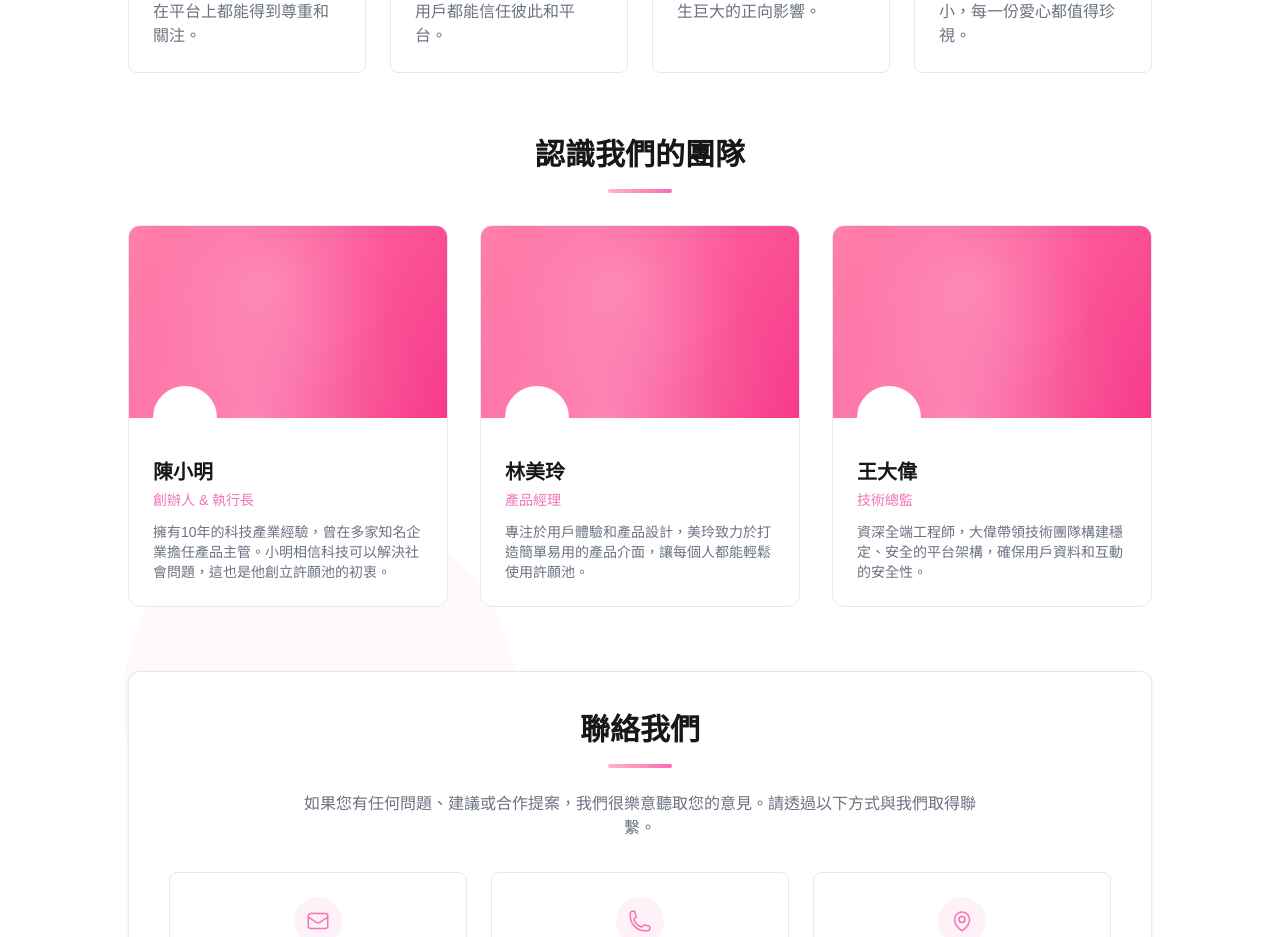
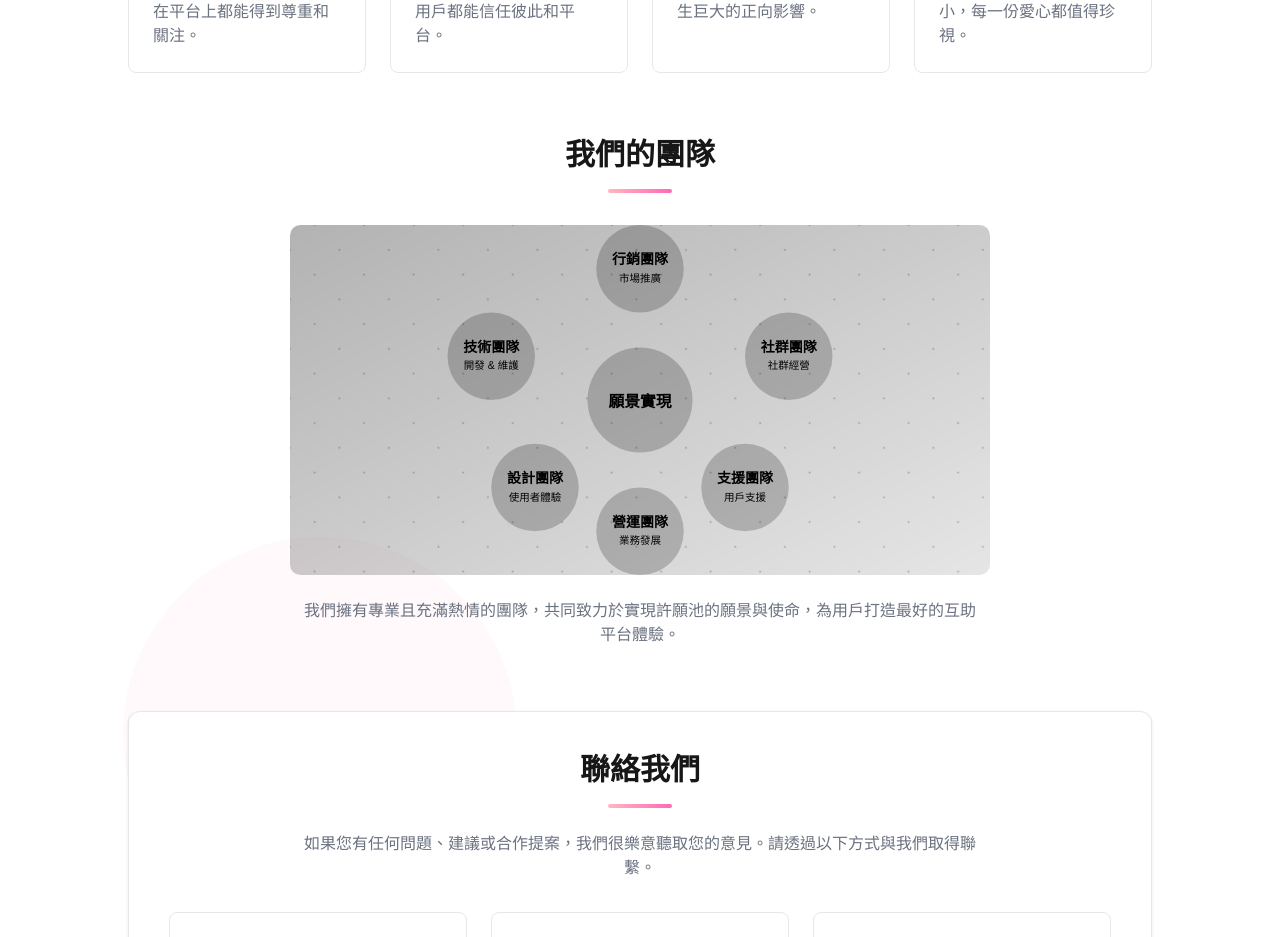
Before and after one commit to firstfu/wishing, a Next.js app: page /about in a window 1280 px wide. Shown: the part 880-1817 px from the top of the page. Built offline with nearby package versions, Linux system fonts and the light colour scheme.

Commit message:
更新「關於我們」頁面，調整內容與樣式，新增SVG圖形表示團隊結構，強調團隊專業性與願景，提升整體視覺效果與用戶體驗。

```diff
--- a/app/about/page.tsx
+++ b/app/about/page.tsx
@@ -22,14 +22,23 @@ export default function AboutPage() {
           <div className="text-center mb-12 animate-fade-in">
             <h1 className="text-3xl md:text-5xl font-bold mb-4">關於我們</h1>
             <div className="w-20 h-1 bg-gradient mx-auto rounded-full mb-6"></div>
-            <p className="text-lg text-muted-foreground max-w-2xl mx-auto">許願池是一個連接有需求和有能力的人的平台，我們致力於創造一個更加友善、互助的社群。</p>
+            <p className="text-lg text-muted-foreground max-w-2xl mx-auto">
+              許願池是一個連接有需求和有能力的人的平台，我們致力於創造一個更加友善、互助的社群。
+            </p>
           </div>
 
           {/* 使命和願景 */}
           <div className="grid grid-cols-1 md:grid-cols-2 gap-8 mb-16 animate-fade-in animation-delay-200">
             <div className="bg-card border border-border p-8 rounded-xl shadow-sm hover:shadow-md transition-shadow">
               <div className="w-12 h-12 bg-primary/10 rounded-lg flex items-center justify-center mb-6">
-                <svg xmlns="http://www.w3.org/2000/svg" fill="none" viewBox="0 0 24 24" strokeWidth={1.5} stroke="currentColor" className="w-6 h-6 text-primary">
+                <svg
+                  xmlns="http://www.w3.org/2000/svg"
+                  fill="none"
+                  viewBox="0 0 24 24"
+                  strokeWidth={1.5}
+                  stroke="currentColor"
+                  className="w-6 h-6 text-primary"
+                >
                   <path
                     strokeLinecap="round"
                     strokeLinejoin="round"
@@ -45,7 +54,14 @@ export default function AboutPage() {
 
             <div className="bg-card border border-border p-8 rounded-xl shadow-sm hover:shadow-md transition-shadow">
               <div className="w-12 h-12 bg-primary/10 rounded-lg flex items-center justify-center mb-6">
-                <svg xmlns="http://www.w3.org/2000/svg" fill="none" viewBox="0 0 24 24" strokeWidth={1.5} stroke="currentColor" className="w-6 h-6 text-primary">
+                <svg
+                  xmlns="http://www.w3.org/2000/svg"
+                  fill="none"
+                  viewBox="0 0 24 24"
+                  strokeWidth={1.5}
+                  stroke="currentColor"
+                  className="w-6 h-6 text-primary"
+                >
                   <path
                     strokeLinecap="round"
                     strokeLinejoin="round"
@@ -68,7 +84,14 @@ export default function AboutPage() {
             <div className="grid grid-cols-1 md:grid-cols-2 lg:grid-cols-4 gap-6">
               <div className="bg-background p-6 rounded-lg border border-border hover:border-primary transition-colors">
                 <div className="w-10 h-10 bg-primary/10 rounded-full flex items-center justify-center mb-4">
-                  <svg xmlns="http://www.w3.org/2000/svg" fill="none" viewBox="0 0 24 24" strokeWidth={1.5} stroke="currentColor" className="w-5 h-5 text-primary">
+                  <svg
+                    xmlns="http://www.w3.org/2000/svg"
+                    fill="none"
+                    viewBox="0 0 24 24"
+                    strokeWidth={1.5}
+                    stroke="currentColor"
+                    className="w-5 h-5 text-primary"
+                  >
                     <path
                       strokeLinecap="round"
                       strokeLinejoin="round"
@@ -82,7 +105,14 @@ export default function AboutPage() {
 
               <div className="bg-background p-6 rounded-lg border border-border hover:border-primary transition-colors">
                 <div className="w-10 h-10 bg-primary/10 rounded-full flex items-center justify-center mb-4">
-                  <svg xmlns="http://www.w3.org/2000/svg" fill="none" viewBox="0 0 24 24" strokeWidth={1.5} stroke="currentColor" className="w-5 h-5 text-primary">
+                  <svg
+                    xmlns="http://www.w3.org/2000/svg"
+                    fill="none"
+                    viewBox="0 0 24 24"
+                    strokeWidth={1.5}
+                    stroke="currentColor"
+                    className="w-5 h-5 text-primary"
+                  >
                     <path
                       strokeLinecap="round"
                       strokeLinejoin="round"
@@ -96,7 +126,14 @@ export default function AboutPage() {
 
               <div className="bg-background p-6 rounded-lg border border-border hover:border-primary transition-colors">
                 <div className="w-10 h-10 bg-primary/10 rounded-full flex items-center justify-center mb-4">
-                  <svg xmlns="http://www.w3.org/2000/svg" fill="none" viewBox="0 0 24 24" strokeWidth={1.5} stroke="currentColor" className="w-5 h-5 text-primary">
+                  <svg
+                    xmlns="http://www.w3.org/2000/svg"
+                    fill="none"
+                    viewBox="0 0 24 24"
+                    strokeWidth={1.5}
+                    stroke="currentColor"
+                    className="w-5 h-5 text-primary"
+                  >
                     <path
                       strokeLinecap="round"
                       strokeLinejoin="round"
@@ -110,7 +147,14 @@ export default function AboutPage() {
 
               <div className="bg-background p-6 rounded-lg border border-border hover:border-primary transition-colors">
                 <div className="w-10 h-10 bg-primary/10 rounded-full flex items-center justify-center mb-4">
-                  <svg xmlns="http://www.w3.org/2000/svg" fill="none" viewBox="0 0 24 24" strokeWidth={1.5} stroke="currentColor" className="w-5 h-5 text-primary">
+                  <svg
+                    xmlns="http://www.w3.org/2000/svg"
+                    fill="none"
+                    viewBox="0 0 24 24"
+                    strokeWidth={1.5}
+                    stroke="currentColor"
+                    className="w-5 h-5 text-primary"
+                  >
                     <path
                       strokeLinecap="round"
                       strokeLinejoin="round"
@@ -124,56 +168,122 @@ export default function AboutPage() {
             </div>
           </div>
 
-          {/* 團隊成員 */}
+          {/* 團隊成員 - 改為使用SVG圖 */}
           <div className="mb-16 animate-fade-in animation-delay-600">
-            <h2 className="text-2xl md:text-3xl font-bold mb-4 text-center">認識我們的團隊</h2>
+            <h2 className="text-2xl md:text-3xl font-bold mb-4 text-center">我們的團隊</h2>
             <div className="w-16 h-1 bg-gradient mx-auto rounded-full mb-8"></div>
-            <div className="grid grid-cols-1 md:grid-cols-2 lg:grid-cols-3 gap-8">
-              {/* 團隊成員1 */}
-              <div className="bg-card border border-border rounded-xl overflow-hidden group hover:shadow-md transition-all">
-                <div className="h-48 bg-gradient-banner relative overflow-hidden">
-                  <div className="absolute inset-0 bg-pattern-dots opacity-30"></div>
-                </div>
-                <div className="p-6 relative">
-                  <div className="w-16 h-16 rounded-full bg-card border-4 border-background absolute -top-8 left-6"></div>
-                  <div className="pt-4">
-                    <h3 className="text-xl font-semibold mb-1 group-hover:text-primary transition-colors">陳小明</h3>
-                    <p className="text-primary text-sm mb-3">創辦人 & 執行長</p>
-                    <p className="text-muted-foreground text-sm">擁有10年的科技產業經驗，曾在多家知名企業擔任產品主管。小明相信科技可以解決社會問題，這也是他創立許願池的初衷。</p>
-                  </div>
-                </div>
-              </div>
+            <div className="flex justify-center">
+              <svg xmlns="http://www.w3.org/2000/svg" viewBox="0 0 800 400" className="w-full max-w-3xl mx-auto" style={{ maxHeight: "350px" }}>
+                <defs>
+                  <linearGradient id="teamGradient" x1="0%" y1="0%" x2="100%" y2="100%">
+                    <stop offset="0%" stopColor="var(--color-primary)" stopOpacity="0.2" />
+                    <stop offset="100%" stopColor="var(--color-secondary)" stopOpacity="0.2" />
+                  </linearGradient>
+                  <linearGradient id="bgGradient" x1="0%" y1="0%" x2="100%" y2="100%">
+                    <stop offset="0%" stopColor="var(--color-muted)" stopOpacity="0.3" />
+                    <stop offset="100%" stopColor="var(--color-muted)" stopOpacity="0.1" />
+                  </linearGradient>
+                  <pattern id="teamPattern" width="40" height="40" patternUnits="userSpaceOnUse" patternTransform="rotate(45)">
+                    <circle cx="20" cy="20" r="1" fill="var(--color-primary)" fillOpacity="0.3" />
+                  </pattern>
+                </defs>
 
-              {/* 團隊成員2 */}
-              <div className="bg-card border border-border rounded-xl overflow-hidden group hover:shadow-md transition-all">
-                <div className="h-48 bg-gradient-banner relative overflow-hidden">
-                  <div className="absolute inset-0 bg-pattern-dots opacity-30"></div>
-                </div>
-                <div className="p-6 relative">
-                  <div className="w-16 h-16 rounded-full bg-card border-4 border-background absolute -top-8 left-6"></div>
-                  <div className="pt-4">
-                    <h3 className="text-xl font-semibold mb-1 group-hover:text-primary transition-colors">林美玲</h3>
-                    <p className="text-primary text-sm mb-3">產品經理</p>
-                    <p className="text-muted-foreground text-sm">專注於用戶體驗和產品設計，美玲致力於打造簡單易用的產品介面，讓每個人都能輕鬆使用許願池。</p>
-                  </div>
-                </div>
-              </div>
+                {/* 背景和裝飾元素 */}
+                <rect width="800" height="400" fill="url(#bgGradient)" rx="12" />
+                <rect width="800" height="400" fill="url(#teamPattern)" rx="12" />
 
-              {/* 團隊成員3 */}
-              <div className="bg-card border border-border rounded-xl overflow-hidden group hover:shadow-md transition-all">
-                <div className="h-48 bg-gradient-banner relative overflow-hidden">
-                  <div className="absolute inset-0 bg-pattern-dots opacity-30"></div>
-                </div>
-                <div className="p-6 relative">
-                  <div className="w-16 h-16 rounded-full bg-card border-4 border-background absolute -top-8 left-6"></div>
-                  <div className="pt-4">
-                    <h3 className="text-xl font-semibold mb-1 group-hover:text-primary transition-colors">王大偉</h3>
-                    <p className="text-primary text-sm mb-3">技術總監</p>
-                    <p className="text-muted-foreground text-sm">資深全端工程師，大偉帶領技術團隊構建穩定、安全的平台架構，確保用戶資料和互動的安全性。</p>
-                  </div>
-                </div>
-              </div>
+                {/* 團隊圖形表示 */}
+                <g transform="translate(400, 200)">
+                  {/* 中心圓 */}
+                  <circle cx="0" cy="0" r="60" fill="url(#teamGradient)" stroke="var(--color-primary)" strokeWidth="2" />
+                  <text x="0" y="8" textAnchor="middle" fill="var(--color-foreground)" fontSize="18" fontWeight="600">
+                    願景實現
+                  </text>
+
+                  {/* 圍繞的六個圓 */}
+                  <g>
+                    {/* 技術團隊 */}
+                    <circle cx="-170" cy="-50" r="50" fill="url(#teamGradient)" stroke="var(--color-primary)" strokeWidth="2" />
+                    <text x="-170" y="-55" textAnchor="middle" fill="var(--color-foreground)" fontSize="16" fontWeight="600">
+                      技術團隊
+                    </text>
+                    <text x="-170" y="-35" textAnchor="middle" fill="var(--color-muted-foreground)" fontSize="12">
+                      開發 & 維護
+                    </text>
+                    <line x1="-110" y1="-30" x2="-30" y2="-10" stroke="var(--color-border)" strokeWidth="1" />
+                  </g>
+
+                  <g>
+                    {/* 設計團隊 */}
+                    <circle cx="-120" cy="100" r="50" fill="url(#teamGradient)" stroke="var(--color-primary)" strokeWidth="2" />
+                    <text x="-120" y="95" textAnchor="middle" fill="var(--color-foreground)" fontSize="16" fontWeight="600">
+                      設計團隊
+                    </text>
+                    <text x="-120" y="115" textAnchor="middle" fill="var(--color-muted-foreground)" fontSize="12">
+                      使用者體驗
+                    </text>
+                    <line x1="-80" y1="60" x2="-30" y2="20" stroke="var(--color-border)" strokeWidth="1" />
+                  </g>
+
+                  <g>
+                    {/* 社群團隊 */}
+                    <circle cx="170" cy="-50" r="50" fill="url(#teamGradient)" stroke="var(--color-primary)" strokeWidth="2" />
+                    <text x="170" y="-55" textAnchor="middle" fill="var(--color-foreground)" fontSize="16" fontWeight="600">
+                      社群團隊
+                    </text>
+                    <text x="170" y="-35" textAnchor="middle" fill="var(--color-muted-foreground)" fontSize="12">
+                      社群經營
+                    </text>
+                    <line x1="110" y1="-30" x2="30" y2="-10" stroke="var(--color-border)" strokeWidth="1" />
+                  </g>
+
+                  <g>
+                    {/* 支援團隊 */}
+                    <circle cx="120" cy="100" r="50" fill="url(#teamGradient)" stroke="var(--color-primary)" strokeWidth="2" />
+                    <text x="120" y="95" textAnchor="middle" fill="var(--color-foreground)" fontSize="16" fontWeight="600">
+                      支援團隊
+                    </text>
+                    <text x="120" y="115" textAnchor="middle" fill="var(--color-muted-foreground)" fontSize="12">
+                      用戶支援
+                    </text>
+                    <line x1="80" y1="60" x2="30" y2="20" stroke="var(--color-border)" strokeWidth="1" />
+                  </g>
+
+                  <g>
+                    {/* 行銷團隊 */}
+                    <circle cx="0" cy="-150" r="50" fill="url(#teamGradient)" stroke="var(--color-primary)" strokeWidth="2" />
+                    <text x="0" y="-155" textAnchor="middle" fill="var(--color-foreground)" fontSize="16" fontWeight="600">
+                      行銷團隊
+                    </text>
+                    <text x="0" y="-135" textAnchor="middle" fill="var(--color-muted-foreground)" fontSize="12">
+                      市場推廣
+                    </text>
+                    <line x1="0" y1="-100" x2="0" y2="-60" stroke="var(--color-border)" strokeWidth="1" />
+                  </g>
+
+                  <g>
+                    {/* 營運團隊 */}
+                    <circle cx="0" cy="150" r="50" fill="url(#teamGradient)" stroke="var(--color-primary)" strokeWidth="2" />
+                    <text x="0" y="145" textAnchor="middle" fill="var(--color-foreground)" fontSize="16" fontWeight="600">
+                      營運團隊
+                    </text>
+                    <text x="0" y="165" textAnchor="middle" fill="var(--color-muted-foreground)" fontSize="12">
+                      業務發展
+                    </text>
+                    <line x1="0" y1="100" x2="0" y2="60" stroke="var(--color-border)" strokeWidth="1" />
+                  </g>
+                </g>
+
+                {/* 小裝飾元素 */}
+                <circle cx="50" cy="50" r="30" fill="none" stroke="var(--color-primary)" strokeWidth="1" strokeOpacity="0.3" />
+                <circle cx="750" cy="350" r="30" fill="none" stroke="var(--color-primary)" strokeWidth="1" strokeOpacity="0.3" />
+                <circle cx="750" cy="50" r="20" fill="none" stroke="var(--color-secondary)" strokeWidth="1" strokeOpacity="0.3" />
+                <circle cx="50" cy="350" r="20" fill="none" stroke="var(--color-secondary)" strokeWidth="1" strokeOpacity="0.3" />
+              </svg>
             </div>
+            <p className="text-center text-muted-foreground mt-6 max-w-2xl mx-auto">
+              我們擁有專業且充滿熱情的團隊，共同致力於實現許願池的願景與使命，為用戶打造最好的互助平台體驗。
+            </p>
           </div>
 
           {/* 聯絡我們 */}
@@ -181,13 +291,22 @@ export default function AboutPage() {
             <div className="text-center mb-8">
               <h2 className="text-2xl md:text-3xl font-bold mb-4">聯絡我們</h2>
               <div className="w-16 h-1 bg-gradient mx-auto rounded-full mb-6"></div>
-              <p className="text-muted-foreground max-w-2xl mx-auto">如果您有任何問題、建議或合作提案，我們很樂意聽取您的意見。請透過以下方式與我們取得聯繫。</p>
+              <p className="text-muted-foreground max-w-2xl mx-auto">
+                如果您有任何問題、建議或合作提案，我們很樂意聽取您的意見。請透過以下方式與我們取得聯繫。
+              </p>
             </div>
 
             <div className="grid grid-cols-1 md:grid-cols-3 gap-6">
               <div className="p-6 rounded-lg bg-background border border-border hover:border-primary transition-colors flex flex-col items-center text-center">
                 <div className="w-12 h-12 bg-primary/10 rounded-full flex items-center justify-center mb-4">
-                  <svg xmlns="http://www.w3.org/2000/svg" fill="none" viewBox="0 0 24 24" strokeWidth={1.5} stroke="currentColor" className="w-6 h-6 text-primary">
+                  <svg
+                    xmlns="http://www.w3.org/2000/svg"
+                    fill="none"
+                    viewBox="0 0 24 24"
+                    strokeWidth={1.5}
+                    stroke="currentColor"
+                    className="w-6 h-6 text-primary"
+                  >
                     <path
                       strokeLinecap="round"
                       strokeLinejoin="round"
@@ -204,7 +323,14 @@ export default function AboutPage() {
 
               <div className="p-6 rounded-lg bg-background border border-border hover:border-primary transition-colors flex flex-col items-center text-center">
                 <div className="w-12 h-12 bg-primary/10 rounded-full flex items-center justify-center mb-4">
-                  <svg xmlns="http://www.w3.org/2000/svg" fill="none" viewBox="0 0 24 24" strokeWidth={1.5} stroke="currentColor" className="w-6 h-6 text-primary">
+                  <svg
+                    xmlns="http://www.w3.org/2000/svg"
+                    fill="none"
+                    viewBox="0 0 24 24"
+                    strokeWidth={1.5}
+                    stroke="currentColor"
+                    className="w-6 h-6 text-primary"
+                  >
                     <path
                       strokeLinecap="round"
                       strokeLinejoin="round"
@@ -221,7 +347,14 @@ export default function AboutPage() {
 
               <div className="p-6 rounded-lg bg-background border border-border hover:border-primary transition-colors flex flex-col items-center text-center">
                 <div className="w-12 h-12 bg-primary/10 rounded-full flex items-center justify-center mb-4">
-                  <svg xmlns="http://www.w3.org/2000/svg" fill="none" viewBox="0 0 24 24" strokeWidth={1.5} stroke="currentColor" className="w-6 h-6 text-primary">
+                  <svg
+                    xmlns="http://www.w3.org/2000/svg"
+                    fill="none"
+                    viewBox="0 0 24 24"
+                    strokeWidth={1.5}
+                    stroke="currentColor"
+                    className="w-6 h-6 text-primary"
+                  >
                     <path strokeLinecap="round" strokeLinejoin="round" d="M15 10.5a3 3 0 11-6 0 3 3 0 016 0z" />
                     <path strokeLinecap="round" strokeLinejoin="round" d="M19.5 10.5c0 7.142-7.5 11.25-7.5 11.25S4.5 17.642 4.5 10.5a7.5 7.5 0 1115 0z" />
                   </svg>
```
